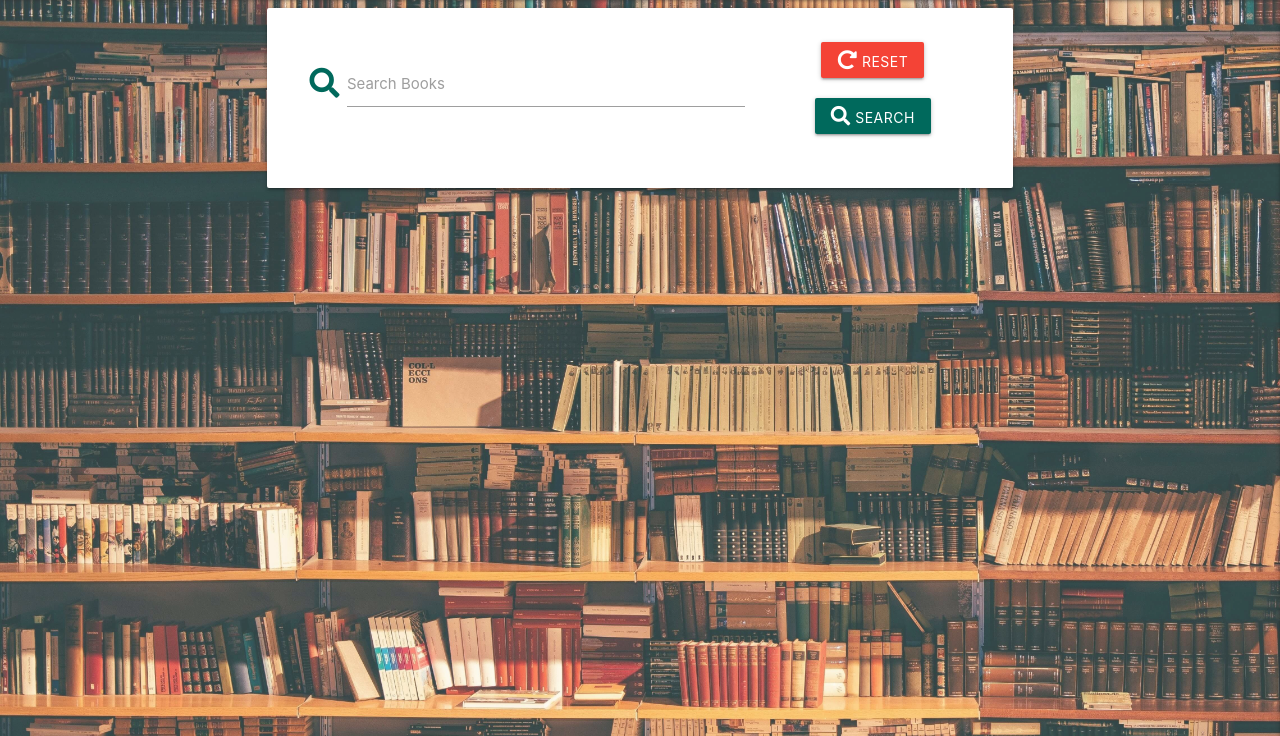
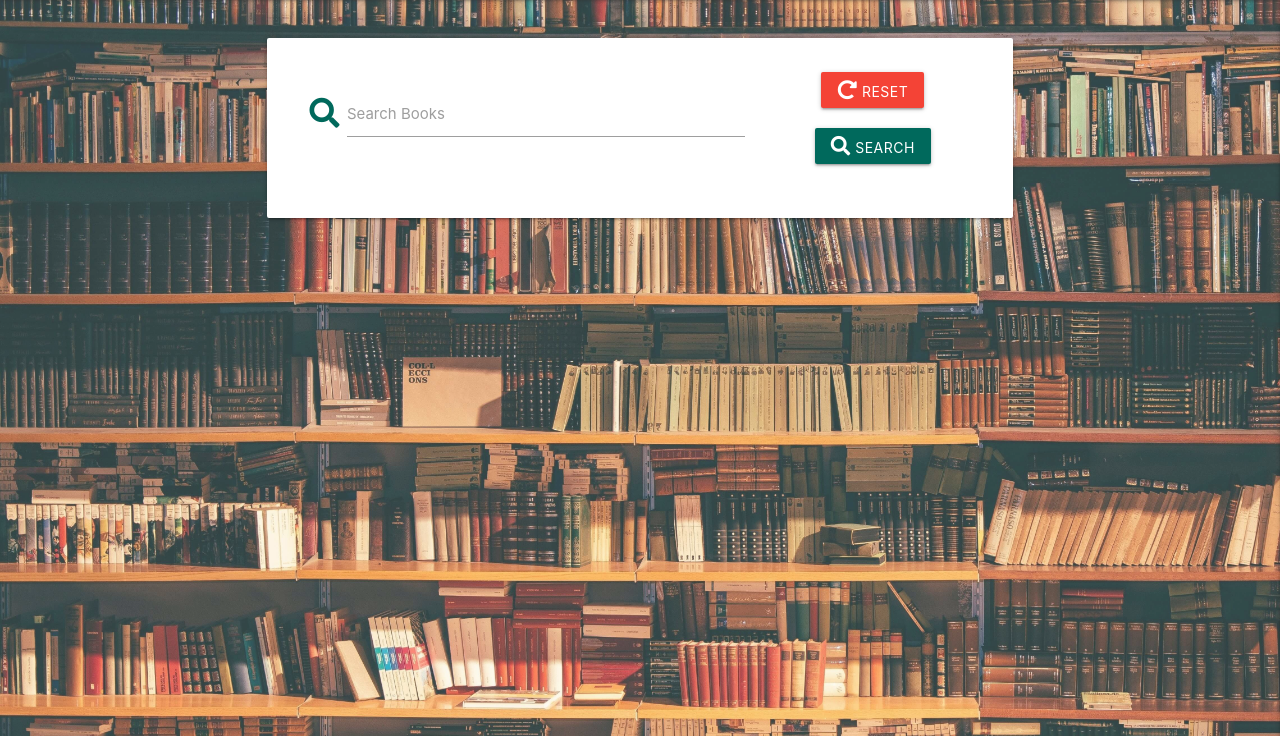
Before and after one commit to RobKnowles248/book-club, a Flask app: page / in a window 1280 px wide. Shown: the part 64-800 px from the top of the page. Run offline with Flask 2, Linux system fonts and the light colour scheme; data that the repository does not hold is empty; some libraries are stand-ins or nearby versions.

Commit message:
Add top margin class

```diff
--- a/static/css/style.css
+++ b/static/css/style.css
@@ -41,6 +41,10 @@ a {
     margin: 10px;
 }
 
+.top-margin {
+    margin-top: 30px;
+}
+
 /*--------------------- Add Review Styles */
 
 #book-names {
--- a/templates/add_book.html
+++ b/templates/add_book.html
@@ -1,6 +1,6 @@
 {% extends "base.html" %}
 {% block content %}
-    <div class="row">
+    <div class="row top-margin">
         <form class="col s12 m8 offset-m2" method="POST" action="{{ url_for('add_book') }}">
             <div class="card-panel">
                 <!-- Book Name -->
--- a/templates/add_review.html
+++ b/templates/add_review.html
@@ -3,7 +3,7 @@
     <link rel="stylesheet" href="{{ url_for('static', filename='css/star-styles.css') }}" type="text/css">
 {% endblock %}
 {% block content %}
-    <div class="row">
+    <div class="row top-margin">
         <form class="col s12 m8 offset-m2" method="POST" action="{{ url_for('add_review') }}">
             <div class="card-panel">
                 <!-- Book Picker -->
--- a/templates/index.html
+++ b/templates/index.html
@@ -2,7 +2,7 @@
 {% block content %}
 
     <!-- search bar -->
-    <div class="row">
+    <div class="row top-margin">
         <div class="col s12 m10 offset-m1">
             <div class="row card-panel hoverable">
                 <form action="{{ url_for('search') }}" method="POST" class="col s12">
--- a/templates/login.html
+++ b/templates/login.html
@@ -1,7 +1,7 @@
 {% extends "base.html" %}
 {% block content %}
     <!-- the structure of this login form is based on the form used in the task manager mini project -->
-    <div class="row">
+    <div class="row top-margin">
         <form class="col s12 m8 offset-m2" method="POST" action="{{ url_for('login') }}">
             <div class="card-panel">
                 <!-- username -->
--- a/templates/signup.html
+++ b/templates/signup.html
@@ -1,7 +1,7 @@
 {% extends "base.html" %}
 {% block content %}
     <!-- the structure of this signup form is based on the form used in the task manager mini project -->
-    <div class="row">
+    <div class="row top-margin">
         <form class="col s12 m8 offset-m2" onsubmit="return signupValidate()" method="POST" action="{{ url_for('signup') }}">
             <div class="card-panel">
                 <!-- username -->
```
